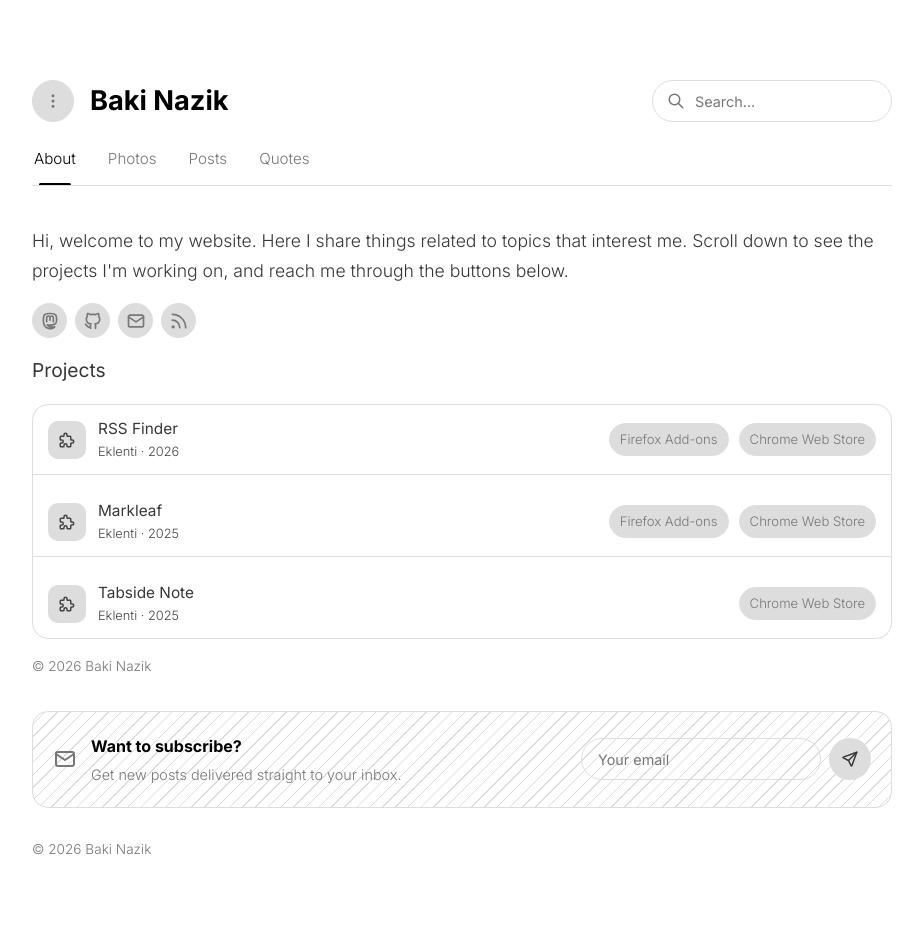
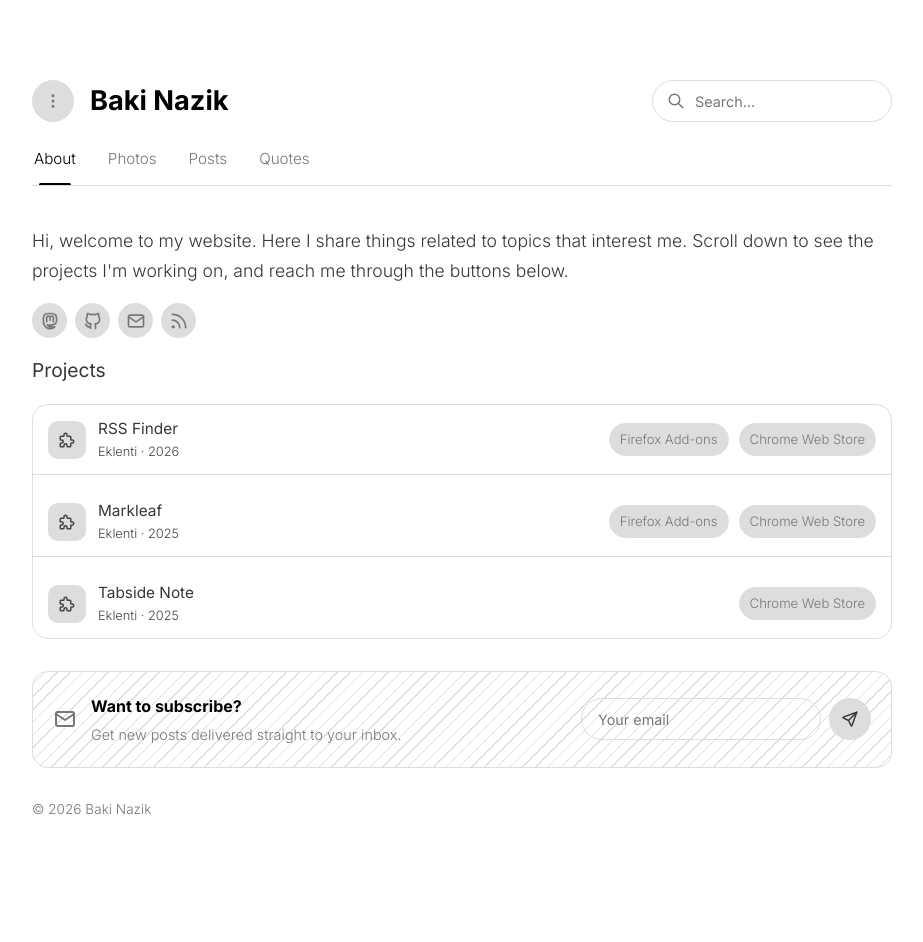
Before and after one commit to bakinazik/bakinazik.github.io, a Jekyll site: the page built from index.html, in a window 1280 px wide. Shown: the whole page, without its empty margins (178-1101 px from the left). Built offline with Jekyll 4.4.1, drawn with Linux system fonts in a browser that asks for light colours; the list of posts is cut into pages by our own code; a style sheet for code colours, icons or effects is not loaded; after the commit the page ends 902 px from its top, so only the background shows below that.

Commit message:
Update repository

```diff
--- a/_includes/style.css
+++ b/_includes/style.css
@@ -1378,11 +1378,6 @@ a.post-nav-item:hover {
   color: var(--text);
 }
 
-.about-copyright {
-  font-size: 0.85rem;
-  color: var(--muted);
-}
-
 .photo-grid {
   display: flex;
   gap: 10px;
--- a/index.html
+++ b/index.html
@@ -61,8 +61,6 @@ layout: default
       </div>
       {% endfor %}
     </div>
-
-    <p class="about-copyright" translate="no">&copy; {{ 'now' | date: "%Y" }} {{ site.title }}</p>
   </section>
 
   <section class="profile-panel" id="panel-photos" role="tabpanel">
```
